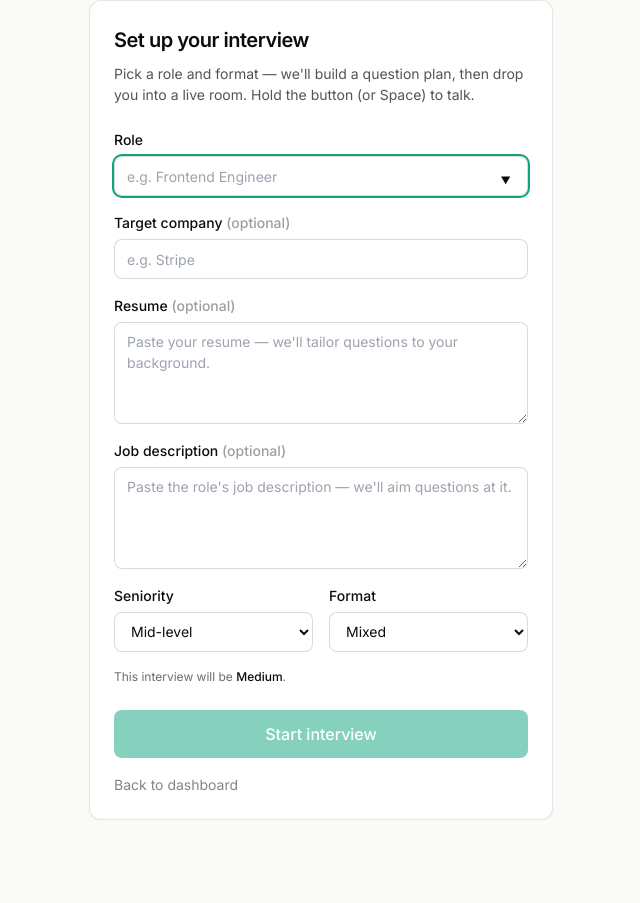
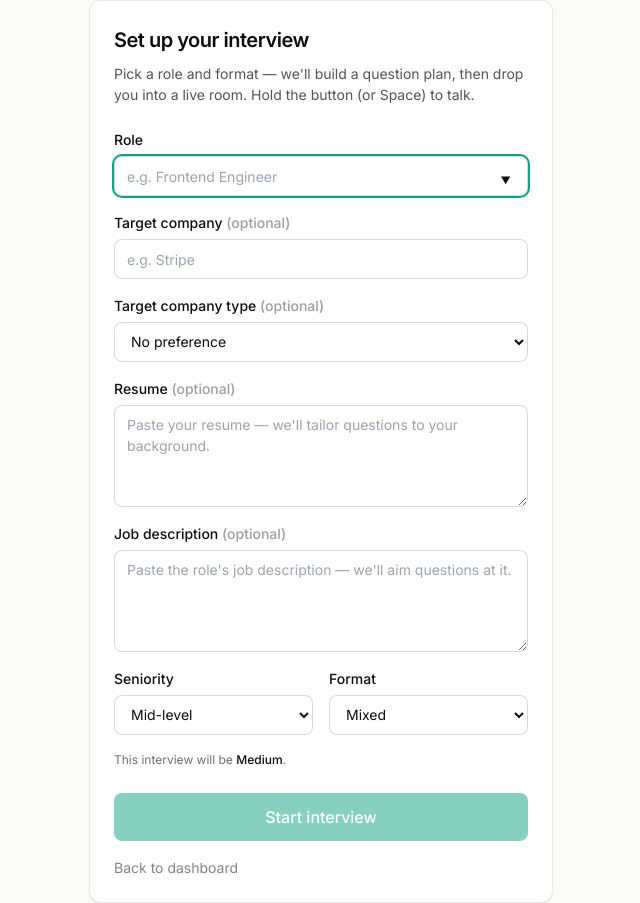
Before and after one commit to sparsh-j01/maven-ai, a Next.js app in the folder apps/web/: page /interview/new in a window 1280 px wide. Shown: the whole page, without its empty margins (319-959 px from the left). Before the commit the page ends 820 px from the top, so only its background shows below. Built offline with nearby package versions, Linux system fonts and the light colour scheme.

Commit message:
feat(web): add optional target-company-type to interview setup

```diff
--- a/apps/web/app/api/interviews/[id]/token/route.ts
+++ b/apps/web/app/api/interviews/[id]/token/route.ts
@@ -24,6 +24,7 @@ export async function POST(
       id: interviews.id,
       role: interviews.role,
       company: interviews.company,
+      companyType: interviews.companyType,
       seniority: interviews.seniority,
       type: interviews.type,
       planJson: interviews.planJson,
@@ -60,6 +61,7 @@ export async function POST(
       interviewId: id,
       role: iv.role,
       company: iv.company,
+      companyType: iv.companyType,
       seniority: iv.seniority,
       type: iv.type,
       plan: iv.planJson,
--- a/apps/web/app/api/interviews/route.ts
+++ b/apps/web/app/api/interviews/route.ts
@@ -1,14 +1,17 @@
 import { auth, currentUser } from "@clerk/nextjs/server";
 import { getDb, interviews, users } from "@maven-ai/db";
-import { seniority, interviewType } from "@maven-ai/shared";
+import { companyType, seniority, interviewType } from "@maven-ai/shared";
 import { z } from "zod";
 import { personalizePlan } from "@/lib/personalize-plan";
 
 // Setup-wizard input (milestone 4). role/seniority/type drive plan generation;
-// company is optional flavour the agent uses for its prompt, not for selection.
+// company is optional flavour the agent uses for its prompt. companyType shifts
+// the difficulty band (product harder / service easier / startup neutral) and the
+// agent's tone.
 const createInput = z.object({
   role: z.string().trim().min(1).max(100),
   company: z.string().trim().max(100).optional(),
+  companyType: companyType.optional(),
   seniority,
   type: interviewType,
   // Optional pasted tailoring context. Capped here to bound prompt size and the
@@ -26,7 +29,7 @@ export async function POST(req: Request) {
 
   const parsed = createInput.safeParse(await req.json().catch(() => null));
   if (!parsed.success) return new Response("Invalid interview setup", { status: 400 });
-  const { role, company, seniority: sen, type, resumeText, jdText } = parsed.data;
+  const { role, company, companyType: coType, seniority: sen, type, resumeText, jdText } = parsed.data;
 
   const db = getDb();
 
@@ -45,6 +48,7 @@ export async function POST(req: Request) {
     seniority: sen,
     type,
     company,
+    companyType: coType,
     resumeText,
     jdText,
   });
@@ -55,6 +59,7 @@ export async function POST(req: Request) {
       userId,
       role,
       company: company || null,
+      companyType: coType || null,
       seniority: sen,
       type,
       resumeText: resumeText || null,
--- a/apps/web/app/interview/[id]/report/page.tsx
+++ b/apps/web/app/interview/[id]/report/page.tsx
@@ -46,6 +46,7 @@ export default async function ReportPage({
     .select({
       role: interviews.role,
       company: interviews.company,
+      companyType: interviews.companyType,
       seniority: interviews.seniority,
       type: interviews.type,
       status: interviews.status,
@@ -250,12 +251,20 @@ export default async function ReportPage({
   );
 }
 
+const COMPANY_TYPE_LABEL: Record<string, string> = {
+  product: "product-based",
+  service: "service-based",
+  startup: "startup",
+};
+
 function subtitle(iv: {
   seniority: string;
   type: string;
   company: string | null;
+  companyType: string | null;
 }) {
-  return `${iv.seniority} · ${iv.type}${iv.company ? ` · ${iv.company}` : ""}`;
+  const ct = iv.companyType ? ` · ${COMPANY_TYPE_LABEL[iv.companyType] ?? iv.companyType}` : "";
+  return `${iv.seniority} · ${iv.type}${iv.company ? ` · ${iv.company}` : ""}${ct}`;
 }
 
 function Shell({
--- a/apps/web/app/interview/new/page.tsx
+++ b/apps/web/app/interview/new/page.tsx
@@ -1,6 +1,7 @@
 "use client";
 
 import {
+  type CompanyType,
   type Difficulty,
   type InterviewType,
   type Seniority,
@@ -47,6 +48,14 @@ const TYPES: { value: InterviewType; label: string }[] = [
   { value: "system_design", label: "System design" },
 ];
 
+// Optional target-company lever — shifts the difficulty band (product harder,
+// service easier, startup neutral) and colours the agent's tone (§5).
+const COMPANY_TYPES: { value: CompanyType; label: string }[] = [
+  { value: "product", label: "Product-based" },
+  { value: "service", label: "Service-based" },
+  { value: "startup", label: "Startup" },
+];
+
 const field =
   "h-10 w-full rounded border border-ink/15 bg-white px-3 text-sm focus:outline-none focus:ring-2 focus:ring-teal";
 const area =
@@ -60,6 +69,7 @@ export default function NewInterviewPage() {
   const [jd, setJd] = useState("");
   const [seniority, setSeniority] = useState<Seniority>("mid");
   const [type, setType] = useState<InterviewType>("mixed");
+  const [companyTypeSel, setCompanyTypeSel] = useState<CompanyType | "">("");
   const [loading, setLoading] = useState(false);
   const [error, setError] = useState<string | null>(null);
 
@@ -73,6 +83,7 @@ export default function NewInterviewPage() {
         body: JSON.stringify({
           role: role.trim(),
           company: company.trim() || undefined,
+          companyType: companyTypeSel || undefined,
           seniority,
           type,
           resumeText: resume.trim() || undefined,
@@ -132,6 +143,24 @@ export default function NewInterviewPage() {
               value={company}
               onChange={(e) => setCompany(e.target.value)}
             />
+          </label>
+
+          <label className="flex flex-col gap-1.5">
+            <span className="text-sm font-medium">
+              Target company type <span className="text-ink/40">(optional)</span>
+            </span>
+            <select
+              className={field}
+              value={companyTypeSel}
+              onChange={(e) => setCompanyTypeSel(e.target.value as CompanyType | "")}
+            >
+              <option value="">No preference</option>
+              {COMPANY_TYPES.map((c) => (
+                <option key={c.value} value={c.value}>
+                  {c.label}
+                </option>
+              ))}
+            </select>
           </label>
 
           <label className="flex flex-col gap-1.5">
@@ -197,7 +226,7 @@ export default function NewInterviewPage() {
           <p className="text-xs text-ink/60">
             This interview will be{" "}
             <span className="font-medium text-ink">
-              {DIFFICULTY_LABEL[seniorityDifficulty(seniority)]}
+              {DIFFICULTY_LABEL[seniorityDifficulty(seniority, companyTypeSel || undefined)]}
             </span>
             .
           </p>
--- a/apps/web/lib/personalize-plan.ts
+++ b/apps/web/lib/personalize-plan.ts
@@ -1,4 +1,5 @@
 import type {
+  CompanyType,
   InterviewPlan,
   InterviewType,
   PlanCandidates,
@@ -25,6 +26,7 @@ type Input = {
   seniority: Seniority;
   type: InterviewType;
   company?: string | null;
+  companyType?: CompanyType | null;
   resumeText?: string | null;
   jdText?: string | null;
 };
@@ -68,7 +70,16 @@ async function chooseWithGemini(
     .filter(Boolean)
     .join("\n");
 
-  const prompt = `You are assembling a mock-interview question plan for a ${input.seniority} ${input.role}${input.company ? ` (target company: ${input.company})` : ""}.
+  const companyTypeHint: Record<CompanyType, string> = {
+    product: "a product-based company (raise the bar — favour the harder, more algorithmic options)",
+    service: "a service-based company (favour breadth and the more approachable options)",
+    startup: "a startup (favour pragmatic, build-fast options)",
+  };
+  const target = input.companyType
+    ? ` targeting ${companyTypeHint[input.companyType]}`
+    : "";
+
+  const prompt = `You are assembling a mock-interview question plan for a ${input.seniority} ${input.role}${input.company ? ` (target company: ${input.company})` : ""}${target}.
 
 From each phase's options below, choose the question ids that best fit THIS candidate's background and the target role. Choose exactly the requested count per phase, by id, ordered best-first. Only use ids listed under that phase; never invent ids or questions.
 
```
